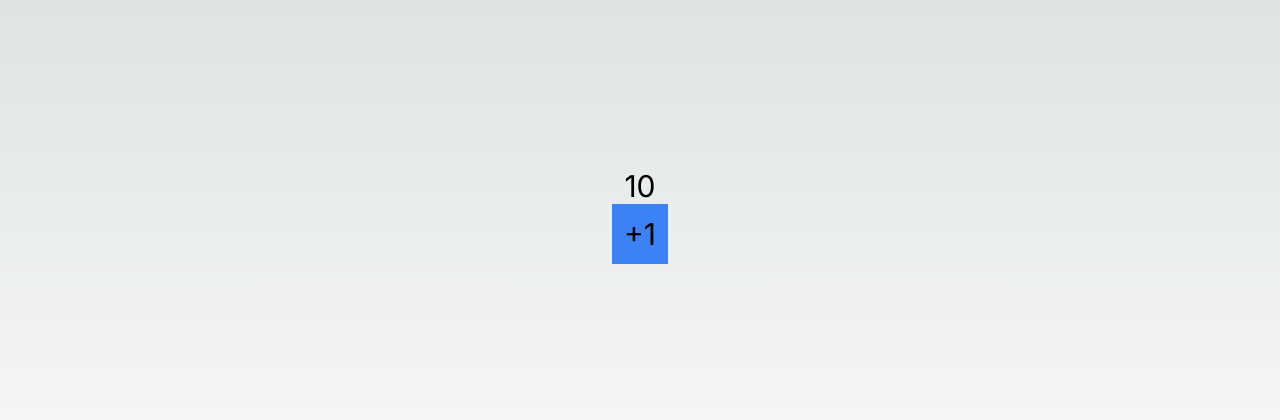
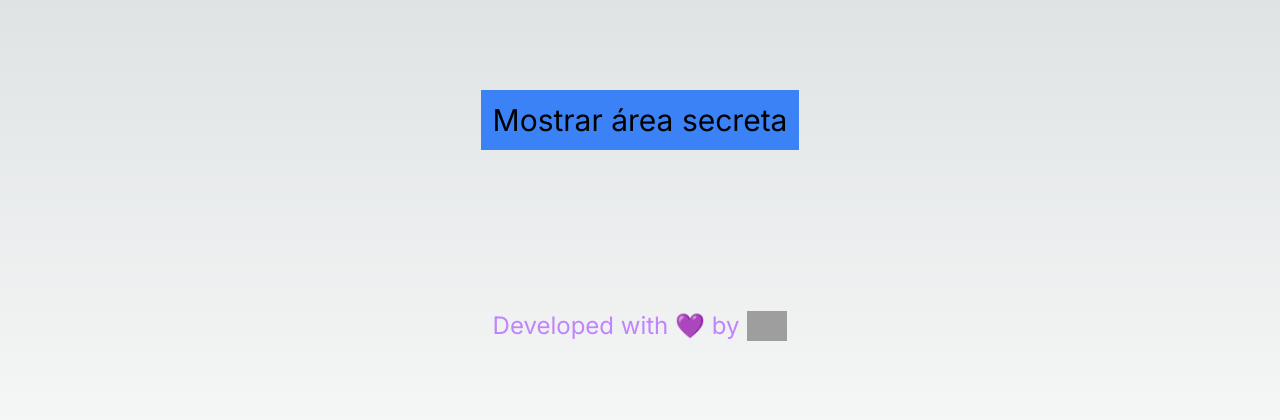
Before and after one commit to TayseRosa/react-js, a Next.js app: page / in a window 1280 px wide. Shown: the part 184-604 px from the top of the page. Built offline with nearby package versions, Linux system fonts and the light colour scheme; grey boxes are pictures that could not be loaded.

Commit message:
Done - Show secret area

```diff
--- a/src/app/page.tsx
+++ b/src/app/page.tsx
@@ -5,16 +5,21 @@ import { useState } from "react";
 //import { CustomButton } from "./components/CustomButton";
 
 const Page = () => {
-  const [ count, setCount ] = useState<number>(10);
+  const [showSecret, setShowSecret] = useState(false)
 
   const handleClickButton = () => {
-    setCount(count +1)
+    setShowSecret(!showSecret);
   }
 
   return(
     <div className="w-screen h-screen flex flex-col justify-center items-center text-3xl">
-      <p>{count}</p>
-      <button onClick={handleClickButton} className="bg-blue-500 p-3" > +1  </button>
+      <button onClick={handleClickButton} className="bg-blue-500 p-3" > {showSecret ? 'Ocultar área secreta' : 'Mostrar área secreta'} </button>
+      {showSecret &&
+        <div className="p-3 bg-purple-600 rounded-md mt-3"> Área secreta </div>
+      }
+
+
+      <div className="w-screen flex flex-row justify-center items-center mt-40 text-2xl text-purple-400"> Developed with 💜 by <a href="https://www.github.com/tayserosa" target="_blank"> <img src="https://github.com/tayserosa.png" width={40} alt="Tayse CODE Rosa"className="ml-2" /> </a> </div>
     </div>
   );
 }
```
